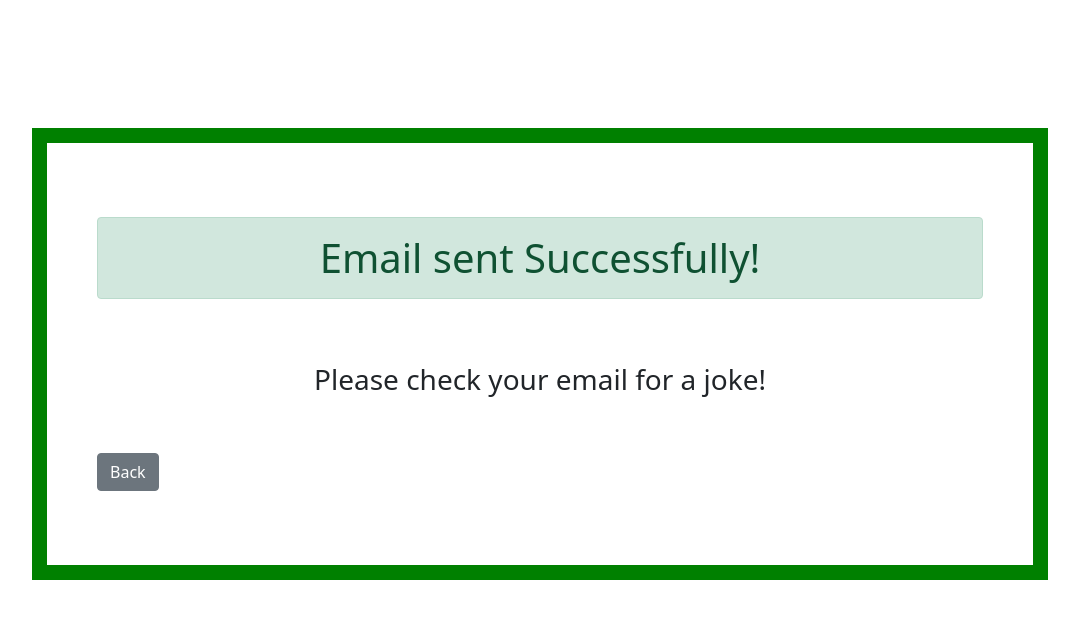
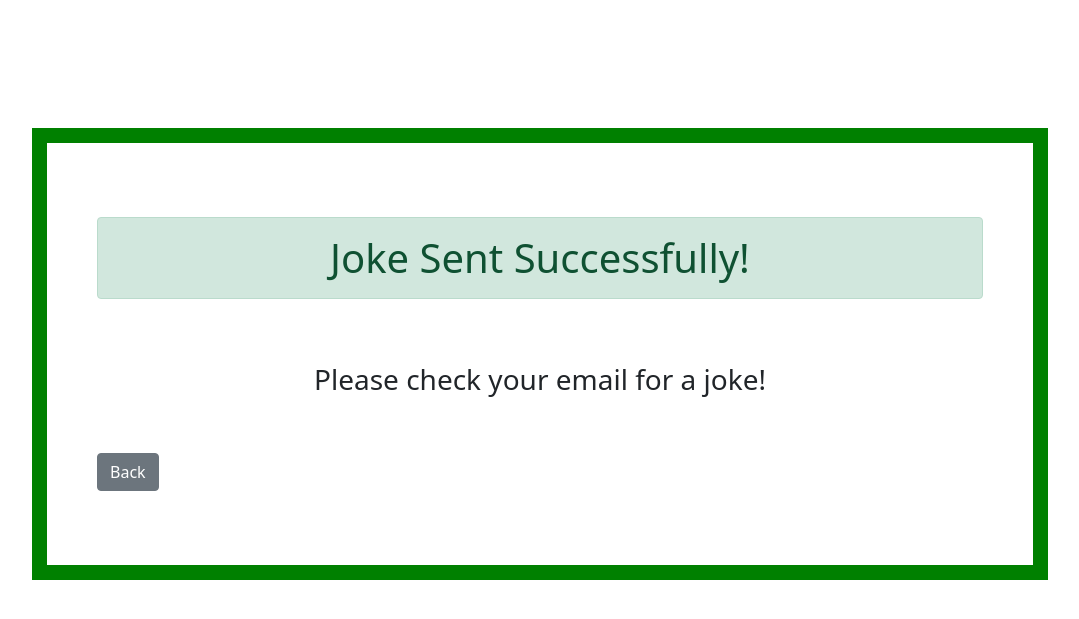
Before and after one commit to KevinH2017/Python-Flask-Joke-Email, a Flask app: template templates/success.html in a window 1280 px wide. Shown: the top 619 px of the page, without its empty margins (100-1179 px from the left). Run offline with Flask 3, Linux system fonts and the light colour scheme; the template is opened without the code that fills it, so the values that code supplies are empty.

Commit message:
Update success.html

```diff
--- a/templates/success.html
+++ b/templates/success.html
@@ -21,7 +21,7 @@
 <body>
     <div class="container" style="padding-top: 10%">
         <div class="border">
-            <h1 class="text-center mt-4 alert alert-success">Email sent Successfully!</h1>
+            <h1 class="text-center mt-4 alert alert-success">Joke Sent Successfully!</h1>
             <br>
             <h3 class="text-center mt-4">Please check your email for a joke!</h3>
             <br>
```
